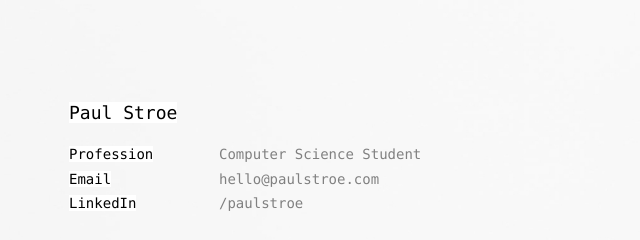
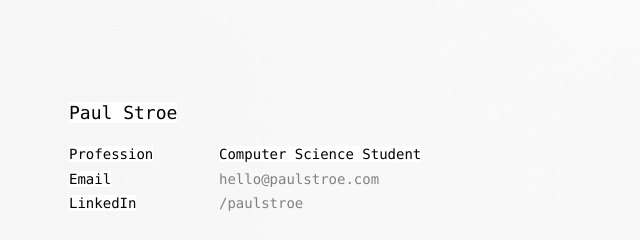
Before and after one commit to PaulStroe/paulstroe.github.io, a plain HTML site: page index.html in a window 1280 px wide. Shown: the top 240 px of the page, 31-671 px from the left. Drawn offline with nearby package versions, Linux system fonts and the light colour scheme.

Commit message:
Update index.html

```diff
--- a/index.html
+++ b/index.html
@@ -53,7 +53,7 @@
  <main>
     <h1><mark>Paul Stroe</mark></h1>
     <ul>
-      <li><b><mark>Profession </b>Computer Science Student</mark></li>
+      <li><b><mark>Profession </mark></b><mark>Computer Science Student</mark></li>
       <li><b><mark>Email </b><a href="mailto:hello@paulstroe.com">hello@paulstroe.com</a></mark></li>
       <li><b><mark>LinkedIn </b><a href="http://www.linkedin.com/in/paulstroe">/paulstroe</a></mark></li>
 
```
